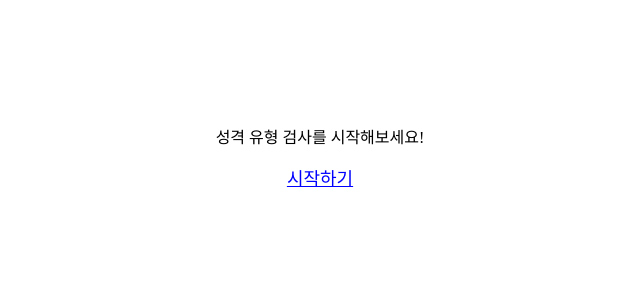
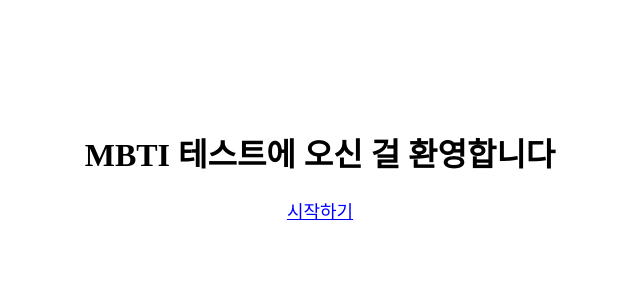
Before and after one commit to joys000/MBTI2, a Next.js app: page / in a window 1280 px wide. Shown: the top 300 px of the page, without its empty margins (320-960 px from the left). Built offline with nearby package versions, Linux system fonts and the light colour scheme.

Commit message:
Update index.tsx

```diff
--- a/pages/index.tsx
+++ b/pages/index.tsx
@@ -1,10 +1,9 @@
+// pages/index.tsx
 export default function Home() {
   return (
     <main style={{ textAlign: "center", padding: "100px" }}>
-      <p>성격 유형 검사를 시작해보세요!</p>
-      <a href="/start" style={{ fontSize: "18px", color: "blue" }}>
-        시작하기
-      </a>
+      <h1>MBTI 테스트에 오신 걸 환영합니다</h1>
+      <a href="/start" style={{ fontSize: "18px", color: "blue" }}>시작하기</a>
     </main>
   );
 }
```
